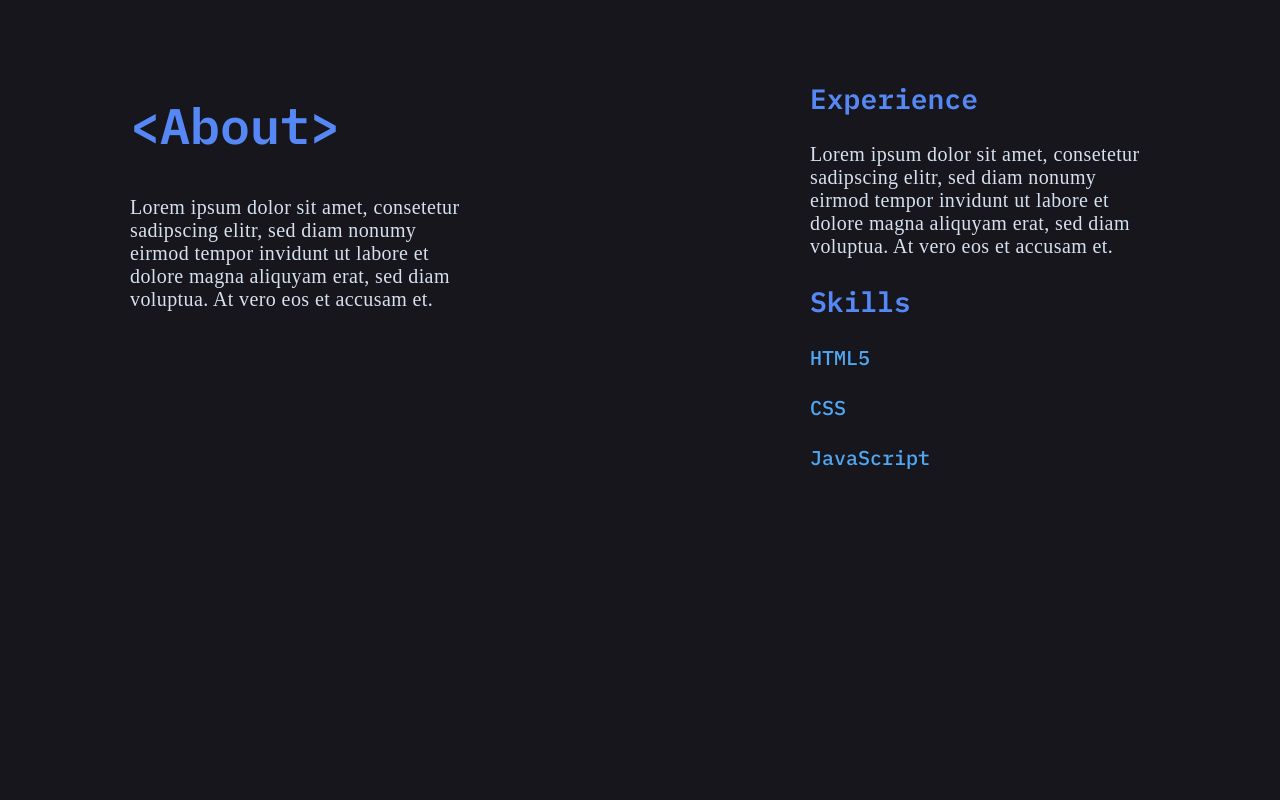
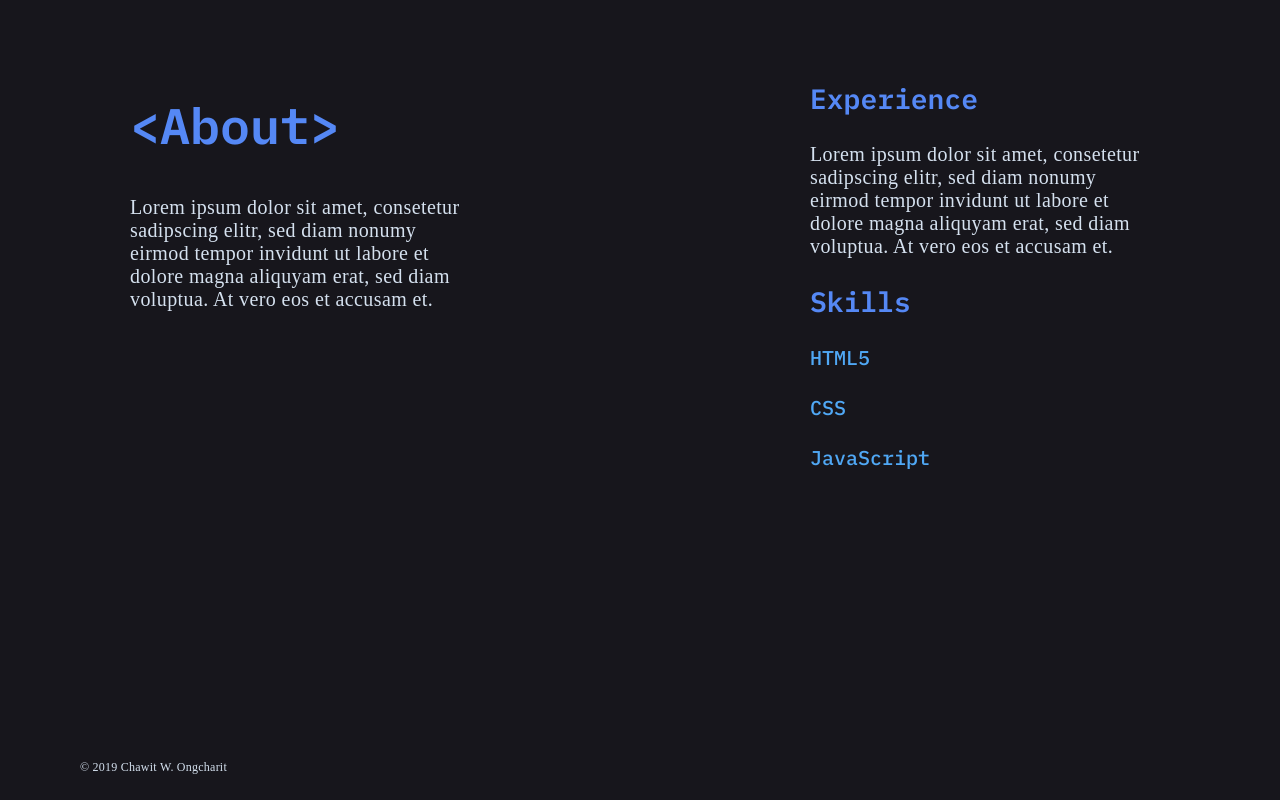
Before and after one commit to ChawitO/personal-website, a React (Create React App) app: page / in a window 1280 px wide. Shown: the part 865-1665 px from the top of the page. Before the commit the page ends 1600 px from the top, so only its background shows below. Built offline with nearby package versions, Linux system fonts and the light colour scheme; a web font is replaced by a local one.

Commit message:
add footer

```diff
--- a/src/App.js
+++ b/src/App.js
@@ -5,6 +5,7 @@ import Navbar from './components/Navbar';
 import Socialbar from './components/Socialbar';
 import Home from './components/Home';
 import About from './components/About';
+import Footer from './components/Footer';
 
 function App() {
   return (
@@ -18,6 +19,7 @@ function App() {
         <Home />
         <About />
       </main>
+      <Footer />
     </>
   )
 }
--- /dev/null
+++ b/src/components/Footer.js
@@ -0,0 +1,20 @@
+import React from 'react'
+import styled from 'styled-components'
+
+const StyledFooter = styled.footer`
+  display: flex;
+  align-items: center;
+  height: 65px;
+
+  p {
+    font-size: 12px;
+  }
+`
+
+export default function Footer() {
+  return (
+    <StyledFooter>
+      <p>© 2019 Chawit W. Ongcharit</p>
+    </StyledFooter>
+  )
+}
--- a/src/components/Navbar.js
+++ b/src/components/Navbar.js
@@ -47,8 +47,8 @@ export default class Navbar extends Component {
         <FullLogo src={logo} alt='cw logo'/>
         <NavLinkWrapper>
           <a href='#about'>About</a>
-          <a href='#'>Work</a>
-          <a href='#'>Contact</a>
+          <a href='#work'>Work</a>
+          <a href='#contact'>Contact</a>
         </NavLinkWrapper>
       </Nav>
       </>
```
